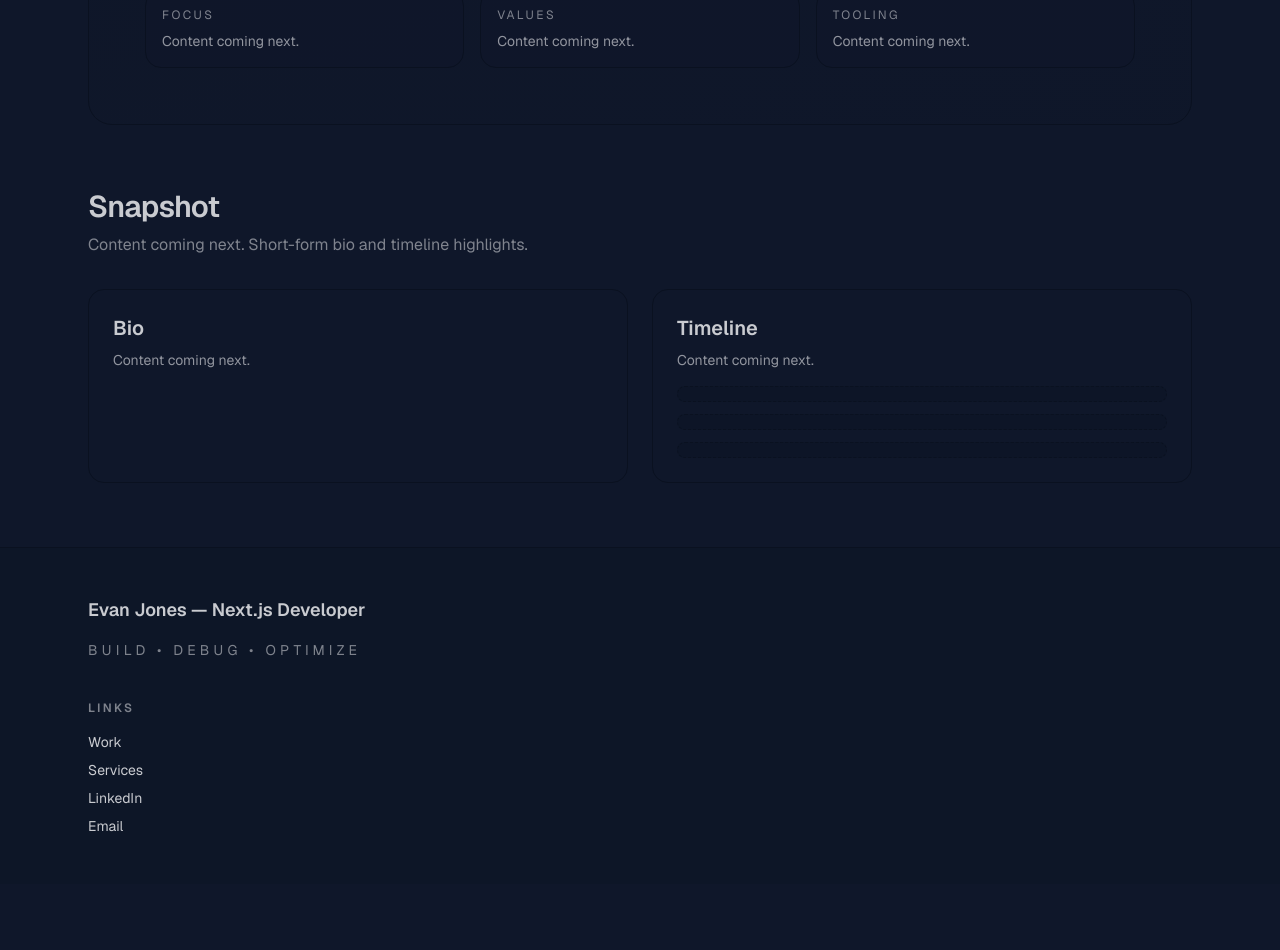
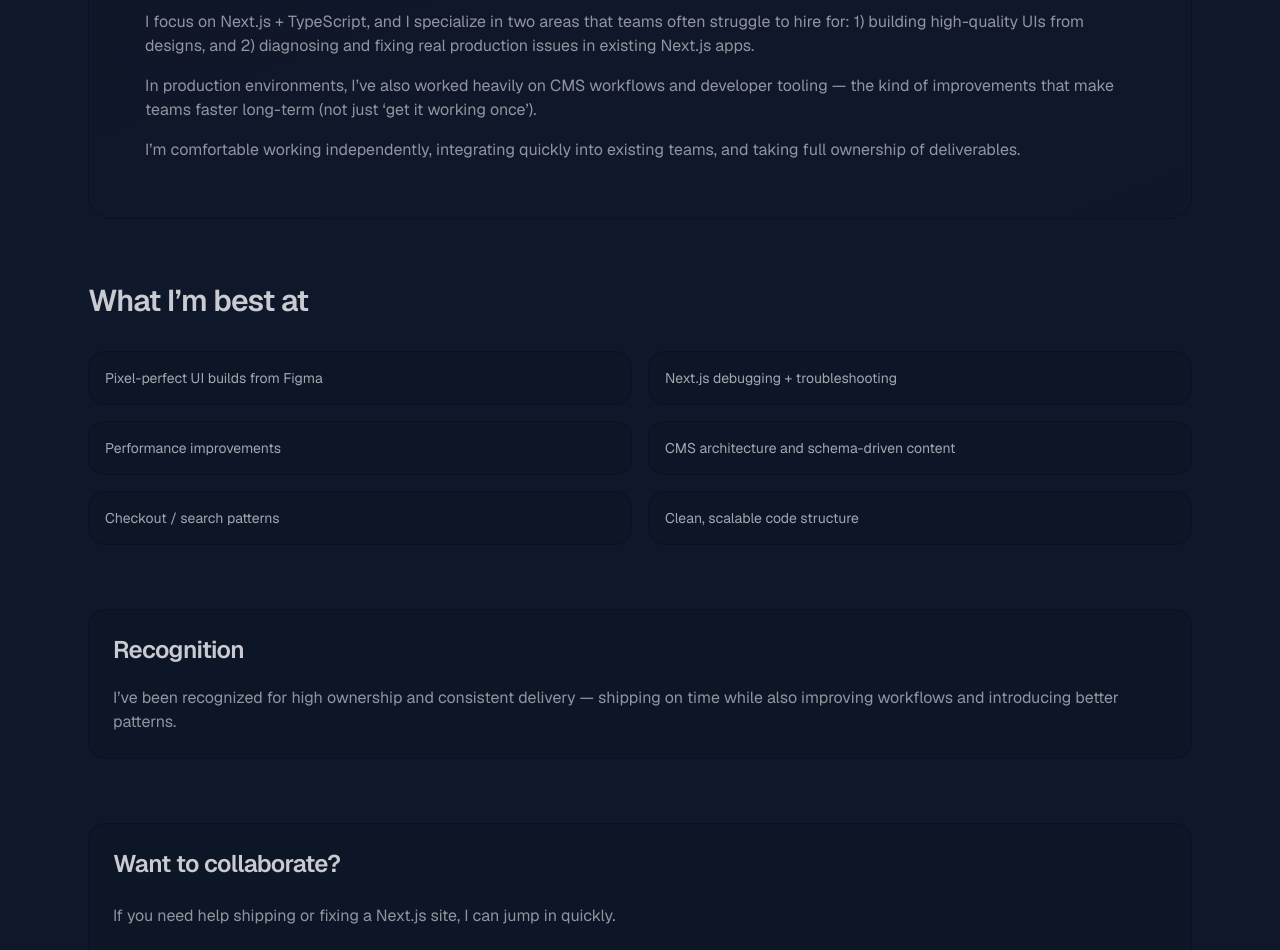
Before and after one commit to edj4960/portfolio-v5, a Next.js app: page /about in a window 1280 px wide. Shown: the part 360-1310 px from the top of the page. Before the commit the page ends 1244 px from the top, so only its background shows below. Built offline with nearby package versions, Linux system fonts and the light colour scheme.

Commit message:
Add complete About page content with professional bio and strengths

```diff
--- a/src/app/about/page.tsx
+++ b/src/app/about/page.tsx
@@ -1,59 +1,78 @@
+import Link from "next/link";
 import PageHeader from "@/components/PageHeader";
-import Section from "@/components/Section";
-import Card from "@/components/Card";
+
+const strengths = [
+  "Pixel-perfect UI builds from Figma",
+  "Next.js debugging + troubleshooting",
+  "Performance improvements",
+  "CMS architecture and schema-driven content",
+  "Checkout / search patterns",
+  "Clean, scalable code structure",
+];
 
 export default function AboutPage() {
   return (
     <div className="space-y-16">
-      <section className="rounded-3xl border border-base-300 bg-gradient-to-br from-base-200/50 via-base-100 to-base-200/10 p-10 md:p-14">
+      <section className="rounded-3xl border border-base-300 bg-gradient-to-br from-base-200/60 via-base-100 to-base-200/10 p-10 md:p-14">
         <PageHeader
           title="About"
-          subtitle="Content coming next. Background, process, and philosophy will live here."
+          subtitle="I’m Evan Jones — a Full Stack Web Developer with 5+ years of experience building production web apps."
         />
-        <div className="mt-10 grid gap-4 md:grid-cols-3">
-          <div className="rounded-2xl border border-base-300 bg-base-100/60 p-4">
-            <p className="text-xs uppercase tracking-[0.2em] text-base-content/60">
-              Focus
-            </p>
-            <p className="mt-2 text-sm text-base-content/70">Content coming next.</p>
-          </div>
-          <div className="rounded-2xl border border-base-300 bg-base-100/60 p-4">
-            <p className="text-xs uppercase tracking-[0.2em] text-base-content/60">
-              Values
-            </p>
-            <p className="mt-2 text-sm text-base-content/70">Content coming next.</p>
-          </div>
-          <div className="rounded-2xl border border-base-300 bg-base-100/60 p-4">
-            <p className="text-xs uppercase tracking-[0.2em] text-base-content/60">
-              Tooling
-            </p>
-            <p className="mt-2 text-sm text-base-content/70">Content coming next.</p>
-          </div>
+        <div className="mt-8 space-y-4 text-base text-base-content/70">
+          <p>
+            I focus on Next.js + TypeScript, and I specialize in two areas that
+            teams often struggle to hire for: 1) building high-quality UIs from
+            designs, and 2) diagnosing and fixing real production issues in
+            existing Next.js apps.
+          </p>
+          <p>
+            In production environments, I’ve also worked heavily on CMS
+            workflows and developer tooling — the kind of improvements that make
+            teams faster long-term (not just ‘get it working once’).
+          </p>
+          <p>
+            I’m comfortable working independently, integrating quickly into
+            existing teams, and taking full ownership of deliverables.
+          </p>
         </div>
       </section>
 
-      <Section
-        title="Snapshot"
-        subtitle="Content coming next. Short-form bio and timeline highlights."
-      >
-        <div className="grid gap-6 md:grid-cols-2">
-          <Card title="Bio" description="Content coming next." variant="outline" />
-          <Card
-            title="Timeline"
-            description="Content coming next."
-            variant="outline"
-          >
-            <div className="space-y-3">
-              {Array.from({ length: 3 }).map((_, index) => (
-                <div
-                  key={index}
-                  className="h-4 rounded-full border border-dashed border-base-300 bg-base-200/40"
-                />
-              ))}
-            </div>
-          </Card>
+      <section className="space-y-8">
+        <h2 className="text-3xl font-semibold tracking-tight">What I’m best at</h2>
+        <ul className="grid gap-4 md:grid-cols-2">
+          {strengths.map((item) => (
+            <li key={item} className="rounded-2xl border border-base-300 bg-base-200/40 p-4">
+              <p className="text-sm text-base-content/80">{item}</p>
+            </li>
+          ))}
+        </ul>
+      </section>
+
+      <section className="card border border-base-300 bg-base-200/40">
+        <div className="card-body space-y-3">
+          <h2 className="text-2xl font-semibold tracking-tight">Recognition</h2>
+          <p className="text-base text-base-content/70">
+            I’ve been recognized for high ownership and consistent delivery —
+            shipping on time while also improving workflows and introducing
+            better patterns.
+          </p>
         </div>
-      </Section>
+      </section>
+
+      <section className="card border border-base-300 bg-base-200/40">
+        <div className="card-body space-y-4">
+          <h2 className="text-2xl font-semibold tracking-tight">
+            Want to collaborate?
+          </h2>
+          <p className="text-base text-base-content/70">
+            If you need help shipping or fixing a Next.js site, I can jump in
+            quickly.
+          </p>
+          <Link href="/contact" className="btn btn-primary btn-wide">
+            Contact Me
+          </Link>
+        </div>
+      </section>
     </div>
   );
 }
```
